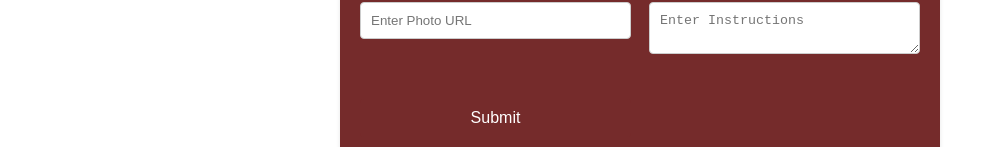
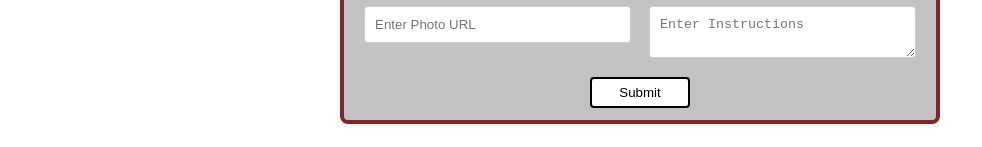
Before and after one commit to ninaraynor/persian-plate, a React (Vite) app: page /addrecipe in a window 1280 px wide. Shown: the part 747-894 px from the top of the page, without its empty margins (0-982 px from the left). After the commit the page ends 871 px from the top, so only its background shows below. Built offline with nearby package versions, Linux system fonts and the light colour scheme; no server answers; a web font is replaced by a local one.

Commit message:
style changes

```diff
--- a/src/App.css
+++ b/src/App.css
@@ -122,6 +122,7 @@ h4 {
 p {
   font-size: 13px;
   padding: 5px;
+  color: black;
 }
 
 .dish-card:hover {
@@ -185,9 +186,10 @@ p {
 
 .recipeForm {
   font-family: 'Arial', sans-serif;
-  background-color: #752B2B;
+  background-color: #c4c2c2;
   padding: 20px;
   border-radius: 8px;
+  border: 4px solid #752B2B;
   box-shadow: 0 2px 4px rgba(0,0,0,0.1);
   margin: auto;
   max-width: 600px;
@@ -200,6 +202,7 @@ p {
   top: 150px;
   transform: translateX(-50%);
   z-index: 1;
+  padding-bottom: 35px;
 }
 
 .formDiv {
@@ -236,19 +239,23 @@ textarea:focus {
 }
 
 button.formSubmit {
-  background-color: #752B2B;
-  color: #fff;
-  padding: 10px 20px;
-  border: none;
+  background-color: #ffffff;
+  color: #000000;
+  padding: 6px 10px;
+  width: 100px;
+  border: 2px solid black;
   border-radius: 4px;
   cursor: pointer;
   transition: background-color 0.3s;
+  position: absolute;
+  left: 50%;
+  top: 670px;
+  transform: translateX(-50%);
 }
 
 button.formSubmit:hover {
-  background-color: darken(#752B2B, 10%);
+  border-color: #752B2B;
 }
-
 
 .footer {
   color: black;
@@ -259,6 +266,10 @@ button.formSubmit:hover {
   position: fixed;
   bottom: 0;
   left: 0;
+}
+
+.about-text {
+  color: black;
 }
 
 .footer-container {
--- a/src/components/About.jsx
+++ b/src/components/About.jsx
@@ -4,7 +4,7 @@ const About = () => {
     return (
         <div className="about-container">
             <h2>About Persian Plate</h2>
-            <p>Persian Plate is dedicated to preserving and sharing the rich culinary traditions of Persian cuisine. Through our platform, users can explore a diverse collection of authentic recipes passed down through generations, each with its own unique story and cultural significance.</p>
+            <p className="aboout-text">Persian Plate is dedicated to preserving and sharing the rich culinary traditions of Persian cuisine. Through our platform, users can explore a diverse collection of authentic recipes passed down through generations, each with its own unique story and cultural significance.</p>
         </div>
     )
 }
--- a/src/index.css
+++ b/src/index.css
@@ -31,7 +31,7 @@ body {
   background-color: white;
 }
 
-button {
+/* button {
   border-radius: 8px;
   border: 1px solid transparent;
   padding: 0.6em 1.2em;
@@ -47,7 +47,7 @@ button:hover {
 }
 button:focus,
 button:focus-visible {
-  outline: 4px auto -webkit-focus-ring-color;
+  outline: 4px auto -webkit-focus-ring-color; */
 }
 
 @media (prefers-color-scheme: light) {
```
